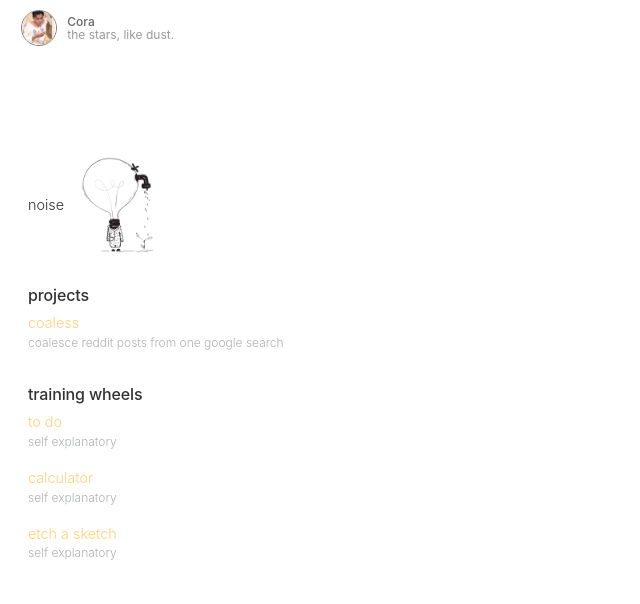
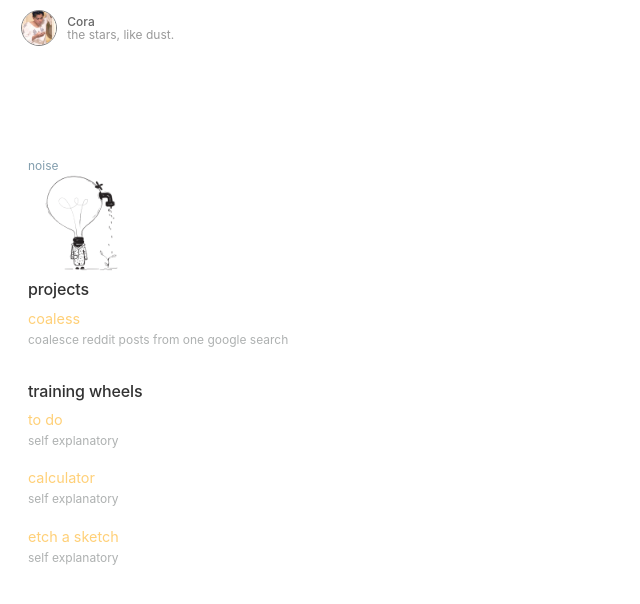
Before and after one commit to cora-type/nextjs-blog, a Next.js app: page / in a window 1280 px wide. Shown: the top 604 px of the page, without its empty margins (0-640 px from the left). Built offline with nearby package versions, Linux system fonts and the light colour scheme.

Commit message:
Restructuring

```diff
--- a/pages/index.js
+++ b/pages/index.js
@@ -1,6 +1,6 @@
 import Head from "next/head";
 import Layout, { siteTitle } from "../components/layout";
-import utilStyles from "../styles/utils.module.css";
+import styles from "../styles/home.module.css";
 import Image from "next/image";
 
 import Link from "next/link";
@@ -12,11 +12,9 @@ export default function Home() {
         <title>{siteTitle}</title>
       </Head>
       <section>
-        <div className="postsLink">
+        <div className={styles.blogContainer}>
           <Link href={`/blog/`}>
-            <div
-              className={`${utilStyles.headingMd} ${utilStyles.padding1px} posts`}
-            >
+            <div className={styles.padding1px}>
               noise
               <Image
                 priority
@@ -29,57 +27,57 @@ export default function Home() {
           </Link>
         </div>
       </section>
-      {/* <section className={`${utilStyles.headingMd} ${utilStyles.padding1px}`}>
-        <h2 className={utilStyles.headingLg}>Blog</h2>
-        <ul className={utilStyles.list}>
+      {/* <section className={`${styles.headingMd} ${styles.padding1px}`}>
+        <h2 className={styles.homeHeading}>Blog</h2>
+        <ul className={styles.list}>
           {allPostsData.map(({ id, date, title }) => (
-            <li className={utilStyles.listItem} key={id}>
+            <li className={styles.listItem} key={id}>
               <Link href={`/posts/${id}`}>
                 <div >{title}</div>
               </Link>
               <br />
-              <small className={utilStyles.lightText}>
+              <small className={styles.about}>
                 <Date dateString={date} />
               </small>
             </li>
           ))}
         </ul>
       </section> */}
-      <section className={`${utilStyles.headingMd} ${utilStyles.padding1px}`}>
-        <h2 className={utilStyles.headingLg}>projects</h2>
-        <ul className={utilStyles.list}>
-          <li className={utilStyles.listItem}>
+      <section className={styles.homeSection}>
+        <h2 className={styles.homeHeading}>projects</h2>
+        <ul className={styles.list}>
+          <li className={styles.listItem}>
             <Link href="https://github.com/verloxs/coaless">
-              <div target="_blank" className={utilStyles.listItemTitle}>
+              <div target="_blank" className={styles.homeSubHeading}>
                 coaless
               </div>
             </Link>
-            <div className={utilStyles.lightText}>
+            <div className={styles.about}>
               coalesce reddit posts from one google search
             </div>
           </li>
         </ul>
       </section>
-      <section className={`${utilStyles.headingMd} ${utilStyles.padding1px}`}>
-        <h2 className={utilStyles.headingLg}>training wheels</h2>
-        <ul className={utilStyles.list}>
-          <li className={utilStyles.listItem}>
+      <section className={styles.homeSection}>
+        <h2 className={styles.homeHeading}>training wheels</h2>
+        <ul className={styles.list}>
+          <li className={styles.listItem}>
             <Link href="https://github.com/verloxs/calculator">
-              <div className={utilStyles.listItemTitle}>to do</div>
+              <div className={styles.homeSubHeading}>to do</div>
             </Link>
-            <div className={utilStyles.lightText}>self explanatory</div>
+            <div className={styles.about}>self explanatory</div>
           </li>
-          <li className={utilStyles.listItem}>
+          <li className={styles.listItem}>
             <Link href="https://github.com/verloxs/calculator">
-              <div className={utilStyles.listItemTitle}>calculator</div>
+              <div className={styles.homeSubHeading}>calculator</div>
             </Link>
-            <div className={utilStyles.lightText}>self explanatory</div>
+            <div className={styles.about}>self explanatory</div>
           </li>
-          <li className={utilStyles.listItemTitle}>
+          <li className={styles.homeSubHeading}>
             <Link href="https://github.com/verloxs/etch-a-sketch">
-              <div className={utilStyles.listItemTitle}>etch a sketch</div>
+              <div className={styles.homeSubHeading}>etch a sketch</div>
             </Link>
-            <div className={utilStyles.lightText}>self explanatory</div>
+            <div className={styles.about}>self explanatory</div>
           </li>
         </ul>
       </section>
--- /dev/null
+++ b/styles/home.module.css
@@ -0,0 +1,45 @@
+.homeHeading {
+  display: flex;
+  font-size: 16px;
+  line-height: 1.4;
+  margin: 0.5rem 0;
+  color: #323232;
+  letter-spacing: -0.01125rem;
+}
+
+.homeSubHeading {
+  font-size: 1.2rem;
+  margin-bottom: 0;
+  color: #ffd078;
+}
+
+.homeSection {
+  padding-top: 1px;
+  margin-bottom: 2rem;
+}
+
+.about {
+  color: #aeb1b1;
+  font-size: 1rem;
+}
+
+.spacing {
+  margin-top: 50px;
+}
+
+/* list styles */
+
+.list {
+  list-style: none;
+  padding: 0;
+  margin: 0;
+}
+
+.listItem {
+  margin-bottom: 16px;
+}
+
+.blogContainer {
+  display: flex;
+  align-items: center;
+}
--- a/styles/utils.module.css
+++ b/styles/utils.module.css
@@ -1,13 +1,4 @@
-/* Headings  */
-
-.headingMd {
-  font-size: 1.2rem;
-  line-height: 1.5;
-  color: #323232;
-  font-weight: 300;
-}
-
-.headingLg {
+.homeHeading {
   display: flex;
   font-size: 16px;
   line-height: 1.4;
@@ -57,20 +48,8 @@
   vertical-align: top;
 }
 
-/* list styles */
-
-.list {
-  list-style: none;
-  padding: 0;
-  margin: 0;
-}
-
-.listItem {
-  margin-bottom: 16px;
-  /* color: #ffce44; */
-}
-
-.listItemTitle {
+.homeSubHeading {
+  font-size: 1.2rem;
   margin-bottom: 0;
   color: #ffd078;
 }
@@ -79,14 +58,14 @@
   color: #049494;
 }
 
-.padding1px {
+.homeSection {
   padding-top: 1px;
   margin-bottom: 2rem;
 }
 
-.lightText {
+.about {
   color: #aeb1b1;
-  font-size: smaller;
+  font-size: 1rem;
 }
 
 .test {
```
